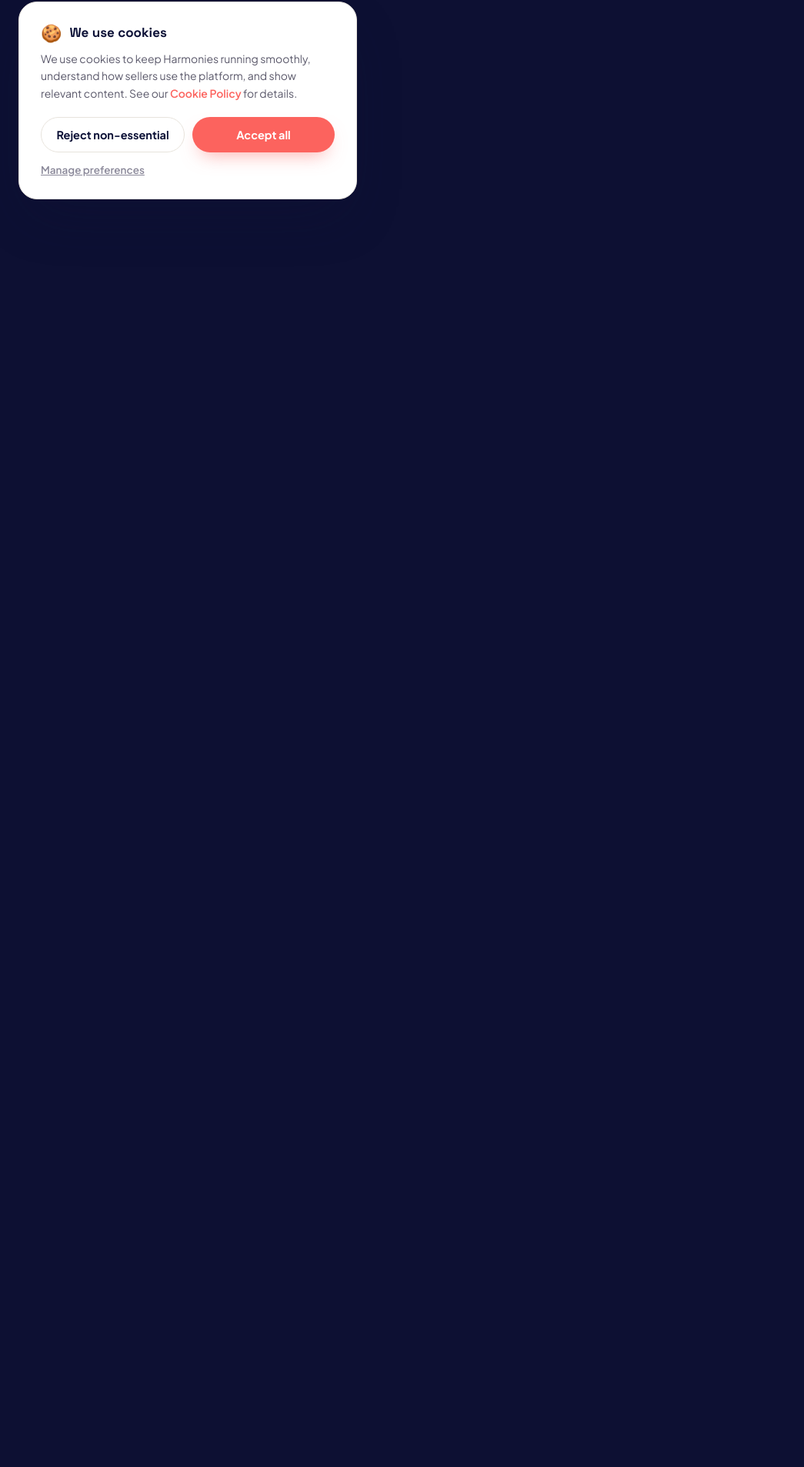
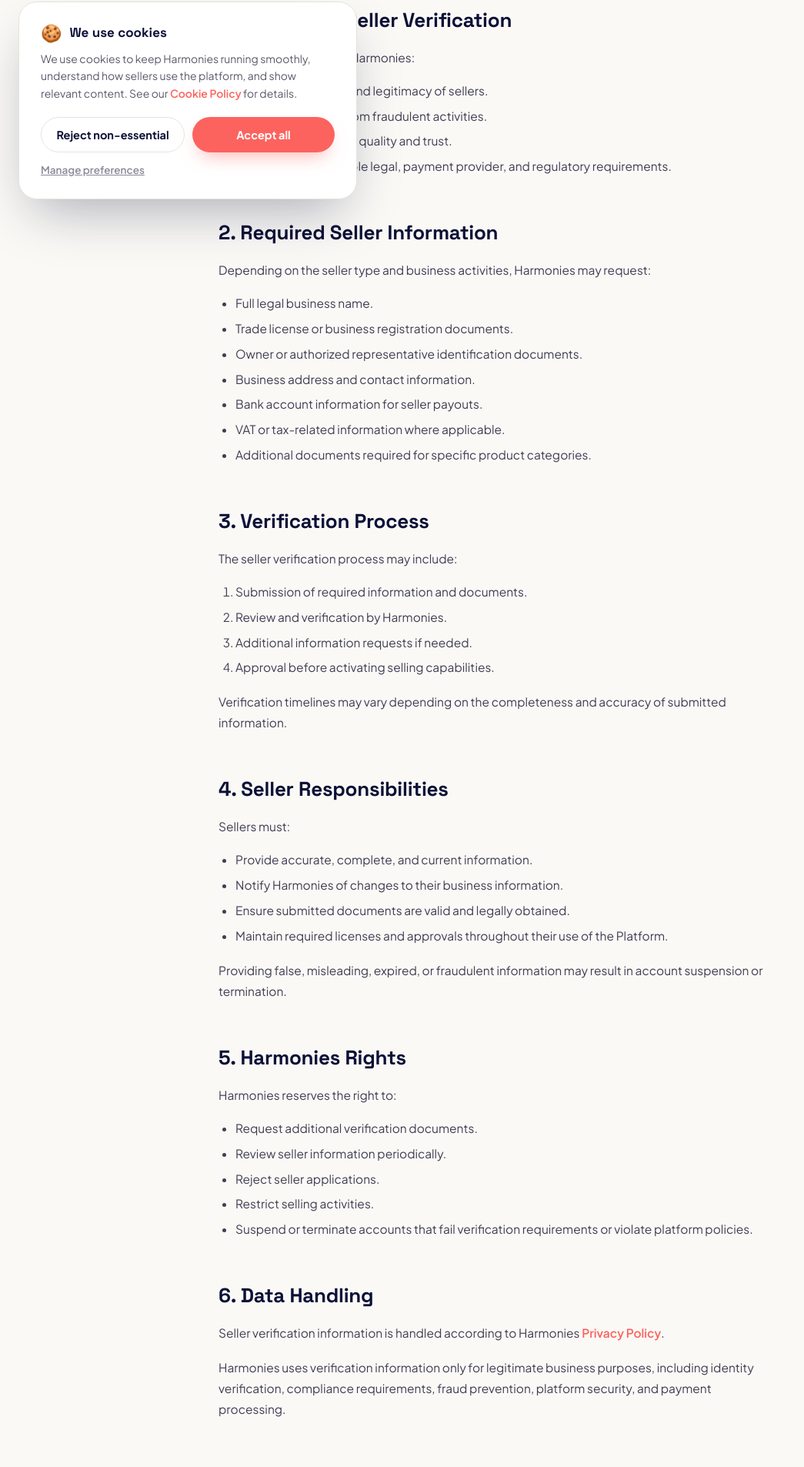
Before and after one commit to tareqballan/harmonies.ae, a React (Vite) app: page /seller-verification-kyc-policy in a window 1280 px wide. Shown: the part 517-2423 px from the top of the page at 77% size, without its empty margins (0-1045 px from the left). Before the commit the page ends 800 px from the top, so only its background shows below. Built offline with nearby package versions, Linux system fonts and the light colour scheme; no server answers.

Commit message:
Add Seller Verification and KYC Policy

```diff
--- a/src/components/Footer/Footer.jsx
+++ b/src/components/Footer/Footer.jsx
@@ -31,6 +31,7 @@
       { text: 'Terms of Service', to: '/terms-of-service' },
       { text: 'Cookie Policy', to: '/cookies-policy' },
       { text: 'Return and Refund Policy', to: '/return-refund-policy' },
+      { text: 'Seller Verification and KYC Policy', to: '/seller-verification-kyc-policy' },
     ],
   },
 ];
--- /dev/null
+++ b/src/components/SellerVerificationKYCPolicy/SellerVerificationKYCPolicy.jsx
@@ -0,0 +1,75 @@
+import LegalPage from '../LegalPage/LegalPage';
+import styles from '../LegalPage/LegalPage.module.css';
+
+export default function SellerVerificationKYCPolicy() {
+  return (
+    <LegalPage
+      title="Seller Verification and KYC Policy"
+      description="How Harmonies verifies seller identity and business legitimacy to maintain a trusted marketplace."
+      path="/seller-verification-kyc-policy"
+      dateLabel="Last Updated"
+      date="July 2026"
+    >
+      <p className={styles.p}>At Harmonies, we aim to provide a trusted marketplace experience for customers, sellers, and partners. To maintain platform security, comply with applicable regulations, and prevent fraudulent activities, Harmonies requires sellers to complete verification procedures before selling on the Platform.</p>
+
+      <h2 className={styles.h2}>1. Purpose of Seller Verification</h2>
+      <p className={styles.p}>Seller verification helps Harmonies:</p>
+      <ul className={styles.ul}>
+        <li className={styles.li}>Confirm the identity and legitimacy of sellers.</li>
+        <li className={styles.li}>Protect customers from fraudulent activities.</li>
+        <li className={styles.li}>Maintain marketplace quality and trust.</li>
+        <li className={styles.li}>Comply with applicable legal, payment provider, and regulatory requirements.</li>
+      </ul>
+
+      <h2 className={styles.h2}>2. Required Seller Information</h2>
+      <p className={styles.p}>Depending on the seller type and business activities, Harmonies may request:</p>
+      <ul className={styles.ul}>
+        <li className={styles.li}>Full legal business name.</li>
+        <li className={styles.li}>Trade license or business registration documents.</li>
+        <li className={styles.li}>Owner or authorized representative identification documents.</li>
+        <li className={styles.li}>Business address and contact information.</li>
+        <li className={styles.li}>Bank account information for seller payouts.</li>
+        <li className={styles.li}>VAT or tax-related information where applicable.</li>
+        <li className={styles.li}>Additional documents required for specific product categories.</li>
+      </ul>
+
+      <h2 className={styles.h2}>3. Verification Process</h2>
+      <p className={styles.p}>The seller verification process may include:</p>
+      <ol className={styles.ul}>
+        <li className={styles.li}>Submission of required information and documents.</li>
+        <li className={styles.li}>Review and verification by Harmonies.</li>
+        <li className={styles.li}>Additional information requests if needed.</li>
+        <li className={styles.li}>Approval before activating selling capabilities.</li>
+      </ol>
+      <p className={styles.p}>Verification timelines may vary depending on the completeness and accuracy of submitted information.</p>
+
+      <h2 className={styles.h2}>4. Seller Responsibilities</h2>
+      <p className={styles.p}>Sellers must:</p>
+      <ul className={styles.ul}>
+        <li className={styles.li}>Provide accurate, complete, and current information.</li>
+        <li className={styles.li}>Notify Harmonies of changes to their business information.</li>
+        <li className={styles.li}>Ensure submitted documents are valid and legally obtained.</li>
+        <li className={styles.li}>Maintain required licenses and approvals throughout their use of the Platform.</li>
+      </ul>
+      <p className={styles.p}>Providing false, misleading, expired, or fraudulent information may result in account suspension or termination.</p>
+
+      <h2 className={styles.h2}>5. Harmonies Rights</h2>
+      <p className={styles.p}>Harmonies reserves the right to:</p>
+      <ul className={styles.ul}>
+        <li className={styles.li}>Request additional verification documents.</li>
+        <li className={styles.li}>Review seller information periodically.</li>
+        <li className={styles.li}>Reject seller applications.</li>
+        <li className={styles.li}>Restrict selling activities.</li>
+        <li className={styles.li}>Suspend or terminate accounts that fail verification requirements or violate platform policies.</li>
+      </ul>
+
+      <h2 className={styles.h2}>6. Data Handling</h2>
+      <p className={styles.p}>Seller verification information is handled according to Harmonies <a href="/privacy-policy" className={styles.link}>Privacy Policy</a>.</p>
+      <p className={styles.p}>Harmonies uses verification information only for legitimate business purposes, including identity verification, compliance requirements, fraud prevention, platform security, and payment processing.</p>
+
+      <h2 className={styles.h2}>7. Contact Us</h2>
+      <p className={styles.p}>For questions regarding seller verification, please contact:</p>
+      <p className={styles.p}>Email: <a href="mailto:info@harmonies.ae" className={styles.link}>info@harmonies.ae</a></p>
+    </LegalPage>
+  );
+}
--- a/src/main.jsx
+++ b/src/main.jsx
@@ -7,6 +7,7 @@
 import TermsOfService from './components/TermsOfService/TermsOfService';
 import CookiesPolicy from './components/CookiesPolicy/CookiesPolicy';
 import ReturnRefundPolicy from './components/ReturnRefundPolicy/ReturnRefundPolicy';
+import SellerVerificationKYCPolicy from './components/SellerVerificationKYCPolicy/SellerVerificationKYCPolicy';
 import CookieConsent from './components/CookieConsent/CookieConsent';
 import WhyHarmonies from './components/WhyHarmonies/WhyHarmonies';
 import Pricing from './components/Pricing/Pricing';
@@ -29,6 +30,7 @@
         <Route path="/terms-of-service" element={<TermsOfService />} />
         <Route path="/cookies-policy" element={<CookiesPolicy />} />
         <Route path="/return-refund-policy" element={<ReturnRefundPolicy />} />
+        <Route path="/seller-verification-kyc-policy" element={<SellerVerificationKYCPolicy />} />
         <Route path="/why-harmonies" element={<WhyHarmonies />} />
         <Route path="/pricing" element={<Pricing />} />
         <Route path="/features" element={<Features />} />
--- a/src/worker.js
+++ b/src/worker.js
@@ -31,6 +31,10 @@
   '/return-refund-policy': {
     title: 'Return and Refund Policy | Harmonies',
     description: 'When customers may request returns, how returns are processed, and how refunds are issued on Harmonies.',
+  },
+  '/seller-verification-kyc-policy': {
+    title: 'Seller Verification and KYC Policy | Harmonies',
+    description: 'How Harmonies verifies seller identity and business legitimacy to maintain a trusted marketplace.',
   },
   '/why-harmonies': {
     title: 'Why Harmonies? | Turn Your Passion Into a Growing Business',
```
Also changed, not shown: src/components/TermsOfService/TermsOfService.jsx (+20 -15 lines), 1 other file (tests, documents, lock files or other folders).
